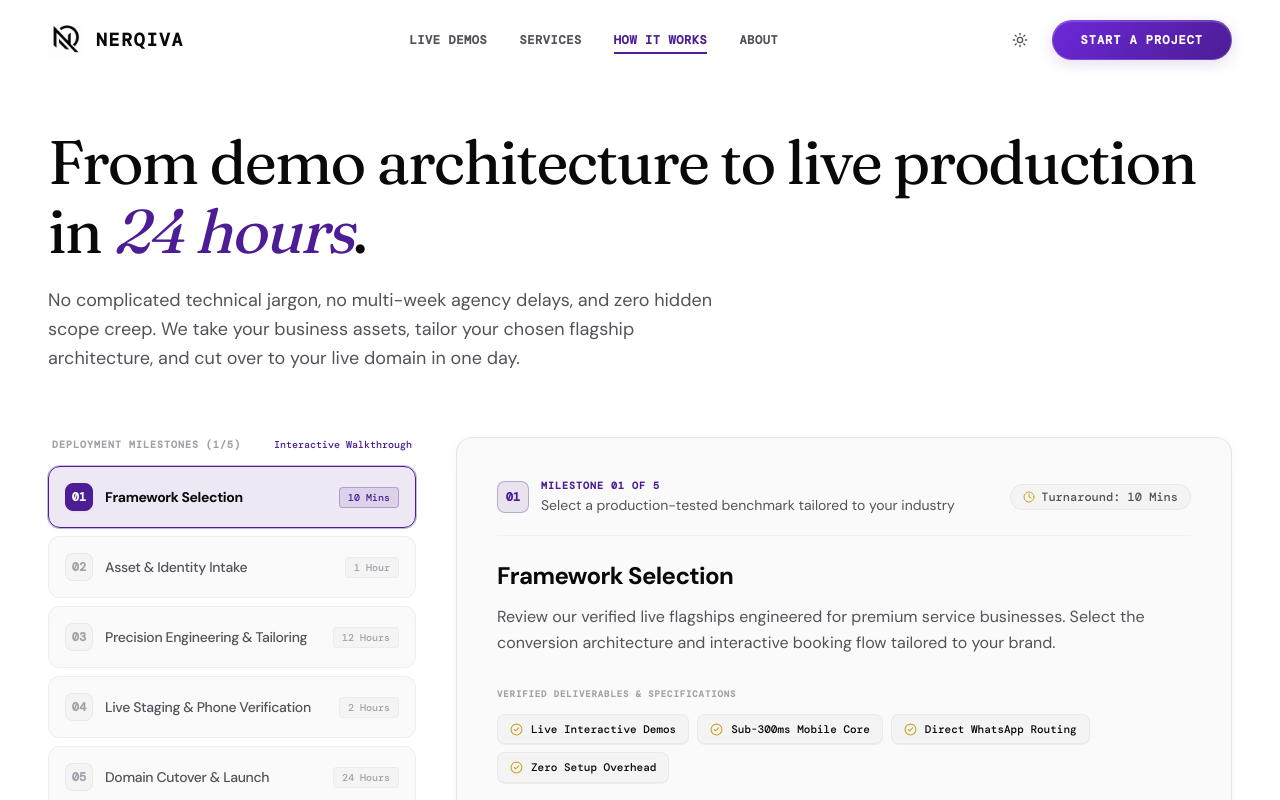
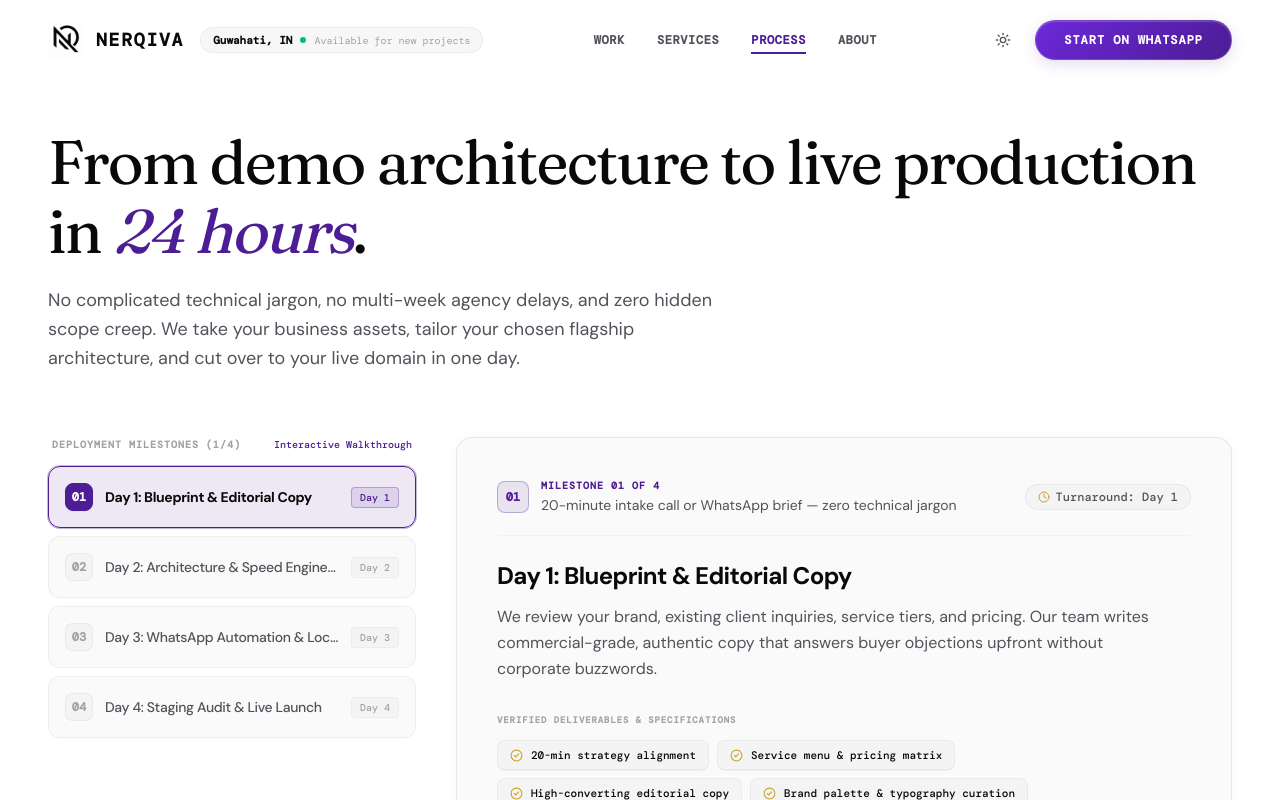
Before and after one commit to dipexplorer/nerqiva-agency-site, a Next.js app: page /process in a window 1280 px wide. Shown: the top 800 px of the page. Built offline with nearby package versions, Linux system fonts and the light colour scheme.

Commit message:
feat(homepage): complete high-conversion transformation across hero, problem, solution, process, guarantee and FAQ

```diff
--- a/src/components/FAQ.tsx
+++ b/src/components/FAQ.tsx
@@ -91,7 +91,7 @@ export default function FAQ() {
             Frequently asked <span className="italic font-normal text-accent">questions</span>.
           </h2>
           <p className="text-text-secondary text-base sm:text-lg leading-relaxed font-normal max-w-2xl mx-auto">
-            Direct, verified answers on delivery turnaround, code ownership, fixed pricing, and our 24-hour launch workflow.
+            Direct, verified answers on delivery turnaround, code ownership, fixed pricing, and our 4-Day Sprint launch workflow.
           </p>
         </div>
 
--- a/src/components/Navigation.tsx
+++ b/src/components/Navigation.tsx
@@ -8,9 +8,9 @@ import BrandLogo from "./BrandLogo";
 import { ThemeToggle } from "./ThemeToggle";
 
 const NAV_ITEMS = [
-  { label: "Live Demos", href: "/work" },
+  { label: "Work", href: "/work" },
   { label: "Services", href: "/solutions" },
-  { label: "How It Works", href: "/process" },
+  { label: "Process", href: "/process" },
   { label: "About", href: "/about" },
 ];
 
@@ -54,13 +54,22 @@ export default function Navigation() {
         }`}
       >
         <div className="section-container flex items-center justify-between">
-          {/* Logo */}
+          {/* Logo & Location Micro-Badge */}
+          <div className="flex items-center gap-4">
             <Link href="/" className="flex items-center gap-3 group shrink-0">
               <BrandLogo className="h-9 w-9" />
               <span className="font-mono text-lg font-bold tracking-widest text-text-primary group-hover:text-accent transition-colors duration-300">
                 NERQIVA
               </span>
             </Link>
+
+            {/* Subtle Local Trust Badge */}
+            <div className="hidden lg:inline-flex items-center gap-2 px-3 py-1 rounded-full bg-bg-secondary/70 border border-border/60 font-mono text-[11px] text-text-secondary select-none">
+              <span className="font-semibold text-text-primary">Guwahati, IN</span>
+              <span className="w-1.5 h-1.5 rounded-full bg-emerald-500 animate-pulse" />
+              <span className="text-[10px] text-text-tertiary">Available for new projects</span>
+            </div>
+          </div>
 
           {/* Desktop nav */}
           <div className="hidden md:flex items-center gap-8">
@@ -87,12 +96,14 @@ export default function Navigation() {
           {/* CTA */}
           <div className="hidden md:flex items-center gap-4">
             <ThemeToggle />
-            <Link
-              href="/contact"
-              className="btn-primary py-2 px-5 text-xs font-mono font-bold tracking-wider"
+            <a
+              href="https://wa.me/918724932985?text=Hi%20NERQIVA,%20I'd%20like%20to%20discuss%20a%20website%20project%20for%20my%20business."
+              target="_blank"
+              rel="noopener noreferrer"
+              className="btn-primary py-2 px-4 text-xs font-mono font-bold tracking-wider flex items-center gap-2 shadow-sm"
             >
-              Start a Project
-            </Link>
+              <span>Start on WhatsApp</span>
+            </a>
           </div>
 
           {/* Mobile toggle */}
@@ -141,23 +152,22 @@ export default function Navigation() {
         ))}
 
         <div className="flex flex-col items-center gap-3 mt-4 w-64">
+          <a
+            href="https://wa.me/918724932985?text=Hi%20NERQIVA,%20I'd%20like%20to%20discuss%20a%20website%20project%20for%20my%20business."
+            target="_blank"
+            rel="noopener noreferrer"
+            onClick={() => setIsOpen(false)}
+            className="btn-primary w-full py-3.5 text-center text-xs font-mono font-bold tracking-wider rounded-lg flex items-center justify-center gap-2"
+          >
+            <span>Start on WhatsApp</span>
+          </a>
           <Link
             href="/contact"
             onClick={() => setIsOpen(false)}
-            className="btn-primary w-full py-3.5 text-center text-xs font-mono font-bold tracking-wider rounded-lg"
-          >
-            Start a Project
-          </Link>
-          <a
-            href="https://wa.me/918724932985?text=Hi%20NERQIVA,%20I'd%20like%20to%20discuss%20a%20project%20for%20my%20business."
-            target="_blank"
-            rel="noopener noreferrer"
-            onClick={() => setIsOpen(false)}
             className="w-full py-3 text-center text-xs font-mono font-semibold border border-border/80 text-text-secondary hover:text-accent rounded-lg flex items-center justify-center gap-2"
           >
-            <span className="w-1.5 h-1.5 rounded-full bg-emerald-500 animate-pulse" />
-            <span>WhatsApp (+91 87249 32985)</span>
-          </a>
+            <span>Submit Detailed Scope</span>
+          </Link>
           <div className="pt-2">
             <ThemeToggle />
           </div>
--- a/src/components/ProblemSection.tsx
+++ b/src/components/ProblemSection.tsx
@@ -17,12 +17,40 @@ interface ProblemItem {
 
 const PROBLEMS: ProblemItem[] = [
   {
+    id: "dms",
+    label: "You lose customers in your Instagram DMs",
+    subtitle: "By the time you reply, they've already booked someone else.",
+    detail: "A potential client reaches out on Instagram at 10 PM inquiring about bridal rates or private sessions. You see it the next morning. They already confirmed with a competitor at 10:30 PM. In high-ticket services, speed and immediacy determine who wins the deal.",
+    realCost: "Client DMs at 11 PM → You reply next morning → They already booked your competitor.",
+    solutionSummary: "Client lands on site → Taps service → WhatsApp pre-fills service & budget → In your chat in 5 seconds.",
+    wefix: [
+      "Prominent 1-tap WhatsApp booking button accessible from every page",
+      "Pre-filled service context so leads arrive qualified and ready to confirm",
+      "Transparent package guide and pricing visible without needing a protracted DM exchange"
+    ],
+    cta: "Stop losing DM inquiries"
+  },
+  {
+    id: "mobile",
+    label: "Your website looks bad or loads slow on phones",
+    subtitle: "Over 85% of your visitors are on mobile. Is it turning them away?",
+    detail: "Over 85% of your clients find you on their phone. If your site takes 5 seconds to load, has tiny unreadable text, or squished buttons, it creates an immediate perception of low quality. A clunky mobile experience damages your brand before you ever get to speak with them.",
+    realCost: "Over 85% visit on mobile → Slow load or broken menu → Visitor bounces in 3 seconds.",
+    solutionSummary: "Sub-second mobile speed → Tested on Jio & Airtel 4G → Instant professional trust.",
+    wefix: [
+      "Sub-second load times optimized for local 4G/5G mobile connections",
+      "Generous touch targets and intuitive navigation — no pinching or horizontal zooming",
+      "Editorial visual design that communicates the real luxury quality of your work"
+    ],
+    cta: "Modernize my mobile experience"
+  },
+  {
     id: "invisible",
-    label: "Nobody can find you online",
-    subtitle: "Your competitors show up on Google. You don't.",
-    detail: "When someone searches \u201cbest bridal makeup artist near me\u201d or \u201cfitness studio in Guwahati,\u201d your business doesn't appear. That high-value customer books someone else — not because your craft is worse, but because you were invisible at the exact moment they were ready to spend.",
-    realCost: "You lose high-intent local discovery searches every day to whoever holds the top 3 spots on Google Maps.",
-    solutionSummary: "Verified Google Business profile, local search indexation, and a verified map presence.",
+    label: "Nobody can find your business on Google",
+    subtitle: "Your competitors show up on Google Maps. You don't.",
+    detail: "When someone searches \u201cbest bridal makeup artist near me\u201d or \u201cdental clinic in Guwahati,\u201d your business doesn't appear. That high-value customer books someone else — not because your craft is worse, but because you were invisible at the exact moment they were ready to spend.",
+    realCost: "Nearby clients search 'best clinic / salon near me' → Competitor appears #1 → You lose the booking.",
+    solutionSummary: "Structured Google Business Profile & Local Schema → High search ranking & 1-tap call/directions.",
     wefix: [
       "Google Business Profile verified and calibrated for local search ranking",
       "Fast-loading digital storefront optimized for high-intent local keywords",
@@ -31,40 +59,12 @@ const PROBLEMS: ProblemItem[] = [
     cta: "Fix my Google visibility"
   },
   {
-    id: "dms",
-    label: "You lose customers in your DMs",
-    subtitle: "By the time you reply, they've already booked someone else.",
-    detail: "A potential client reaches out on Instagram at 10 PM inquiring about bridal rates or private sessions. You see it the next morning. They already confirmed with a competitor at 10:30 PM. In high-ticket services, speed and immediacy determine who wins the deal.",
-    realCost: "Delayed manual replies are the #1 reason warm leads go cold and choose faster competitors.",
-    solutionSummary: "Instant 1-tap WhatsApp booking button and 24/7 automated inquiry response.",
-    wefix: [
-      "Prominent 1-tap WhatsApp booking button accessible from every page",
-      "Automated greeting and intake questions so leads are handled even outside working hours",
-      "Transparent package guide and pricing visible without needing a protracted DM exchange"
-    ],
-    cta: "Stop losing DM inquiries"
-  },
-  {
-    id: "mobile",
-    label: "Your website looks bad on phones",
-    subtitle: "Most of your visitors are on mobile. Is it turning them away?",
-    detail: "Over 85% of your clients find you on their phone. If your site takes 5 seconds to load, has tiny unreadable text, or squished buttons, it creates an immediate perception of low quality. A clunky mobile experience damages your brand before you ever get to speak with them.",
-    realCost: "A frustrating mobile experience erodes credibility instantly, making premium pricing harder to justify.",
-    solutionSummary: "Ultra-responsive mobile-first design engineered for speed, thumb interaction, and aesthetic elegance.",
-    wefix: [
-      "Sub-second load times optimized for local 4G/5G mobile connections",
-      "Generous touch targets and intuitive navigation — no pinching or horizontal zooming",
-      "Editorial visual design that communicates the real luxury quality of your work"
-    ],
-    cta: "Modernize my mobile experience"
-  },
-  {
     id: "bookings",
-    label: "No easy way for clients to book",
+    label: "No easy way for clients to view packages & book",
     subtitle: "If booking takes effort, busy clients simply won't bother.",
     detail: "When booking requires multi-day back-and-forth messaging, sending photos, asking for payment details, and manual coordination, clients lose momentum. High-paying clients especially expect a smooth, organized booking flow that respects their time.",
-    realCost: "Friction-heavy booking processes filter out busy, high-paying clients who won't tolerate inconvenience.",
-    solutionSummary: "Streamlined 1-step direct inquiry funnel straight to your WhatsApp or appointment calendar.",
+    realCost: "Endless 'Price please' comments & back-and-forth messaging → 70% of prospective clients disappear.",
+    solutionSummary: "Transparent package menus & real client photos → Zero friction → Client arrives ready to confirm.",
     wefix: [
       "Upfront package breakdowns and deliverables that eliminate awkward negotiation",
       "Structured inquiry form that captures date, service, and requirements in one single submission",
@@ -75,8 +75,8 @@ const PROBLEMS: ProblemItem[] = [
 ];
 
 export default function ProblemSection() {
-  const [activeId, setActiveId] = useState<string>("invisible");
-  const [mobileExpandedId, setMobileExpandedId] = useState<string | null>("invisible");
+  const [activeId, setActiveId] = useState<string>("dms");
+  const [mobileExpandedId, setMobileExpandedId] = useState<string | null>("dms");
   const activeProblem = PROBLEMS.find((p) => p.id === activeId) || PROBLEMS[0];
 
   return (
@@ -171,14 +171,14 @@ export default function ProblemSection() {
                       </p>
                     </div>
 
-                    {/* Before vs After Contrast (Tailored per problem, zero infomercial spam) */}
+                    {/* Before vs After Contrast: The Current Leak vs The Nerqiva System */}
                     <div className="grid sm:grid-cols-2 gap-3.5 my-1">
                       {/* Current Obstacle */}
-                      <div className="bg-bg-secondary/60 border border-border rounded-xl p-4 flex flex-col justify-between shadow-2xs">
+                      <div className="bg-rose-500/4 border border-rose-500/20 rounded-xl p-4 flex flex-col justify-between shadow-2xs">
                         <div className="flex items-center gap-1.5 mb-2">
                           <XCircle size={14} className="text-rose-500 shrink-0" />
-                          <span className="font-mono text-[10px] font-bold uppercase tracking-wider text-text-secondary">
-                            Without NERQIVA
+                          <span className="font-mono text-[10px] font-bold uppercase tracking-wider text-rose-500">
+                            The Current Leak
                           </span>
                         </div>
                         <p className="text-xs text-text-secondary font-medium leading-relaxed">
@@ -187,11 +187,11 @@ export default function ProblemSection() {
                       </div>
 
                       {/* Tailored Solution */}
-                      <div className="bg-accent/5 border border-accent/20 rounded-xl p-4 flex flex-col justify-between shadow-2xs">
+                      <div className="bg-emerald-500/4 border border-emerald-500/25 rounded-xl p-4 flex flex-col justify-between shadow-2xs">
                         <div className="flex items-center gap-1.5 mb-2">
-                          <CheckCircle2 size={14} className="text-accent shrink-0" />
-                          <span className="font-mono text-[10px] font-bold uppercase tracking-wider text-accent">
-                            With NERQIVA
+                          <CheckCircle2 size={14} className="text-emerald-500 shrink-0" />
+                          <span className="font-mono text-[10px] font-bold uppercase tracking-wider text-emerald-600">
+                            The Nerqiva System
                           </span>
                         </div>
                         <p className="text-xs text-text-primary font-medium leading-relaxed">
@@ -293,13 +293,13 @@ export default function ProblemSection() {
                           {problem.detail}
                         </p>
 
-                        {/* Contrast Boxes */}
+                        {/* Contrast Boxes: The Current Leak vs The Nerqiva System */}
                         <div className="flex flex-col gap-2.5">
-                          <div className="bg-bg-secondary/70 border border-border rounded-lg p-3">
+                          <div className="bg-rose-500/4 border border-rose-500/20 rounded-lg p-3">
                             <div className="flex items-center gap-1.5 mb-1">
                               <XCircle size={13} className="text-rose-500 shrink-0" />
-                              <span className="font-mono text-[9px] font-bold uppercase tracking-wider text-text-secondary">
-                                Without NERQIVA
+                              <span className="font-mono text-[9px] font-bold uppercase tracking-wider text-rose-500">
+                                The Current Leak
                               </span>
                             </div>
                             <p className="text-xs text-text-secondary font-medium">
@@ -307,11 +307,11 @@ export default function ProblemSection() {
                             </p>
                           </div>
 
-                          <div className="bg-accent/5 border border-accent/20 rounded-lg p-3">
+                          <div className="bg-emerald-500/4 border border-emerald-500/25 rounded-lg p-3">
                             <div className="flex items-center gap-1.5 mb-1">
-                              <CheckCircle2 size={13} className="text-accent shrink-0" />
-                              <span className="font-mono text-[9px] font-bold uppercase tracking-wider text-accent">
-                                With NERQIVA
+                              <CheckCircle2 size={13} className="text-emerald-500 shrink-0" />
+                              <span className="font-mono text-[9px] font-bold uppercase tracking-wider text-emerald-600">
+                                The Nerqiva System
                               </span>
                             </div>
                             <p className="text-xs text-text-primary font-medium">
--- a/src/components/Process.tsx
+++ b/src/components/Process.tsx
@@ -176,10 +176,10 @@ export default function Process({ hideHeader = false }: ProcessProps) {
               className="font-serif text-text-primary leading-[1.15] mb-4 tracking-tight"
               style={{ fontSize: "clamp(2.25rem, 4.5vw, 3.5rem)", letterSpacing: "-0.03em" }}
             >
-              A deployment process engineered for <span className="italic font-normal">clarity</span>.
+              The 4-Day Sprint: From intake to <span className="italic font-normal">live revenue</span>.
             </h2>
             <p className="text-text-secondary text-base sm:text-lg leading-relaxed font-normal">
-              From architecture selection to live domain cutover in 24 hours. Clear milestones, transparent deliverables, and zero technical friction.
+              No months-long agency delays or endless back-and-forth. Clear daily milestones, verified deliverables, and real phone testing before your live domain cutover.
             </p>
           </div>
         )}
--- a/src/components/WhyUs.tsx
+++ b/src/components/WhyUs.tsx
@@ -15,9 +15,9 @@ export default function WhyUs() {
     {
       id: "speed",
       icon: <Zap size={18} className="text-accent" />,
-      title: "Guaranteed 24-Hour Deployment",
-      body: "No 8-week agency runarounds or endless scope creep. We operate with strict, transparent milestones to take your business from asset intake to verified live cutover in 24 hours.",
-      emphasis: "24-Hour SLA",
+      title: "Guaranteed 4-Day Sprint",
+      body: "No 8-week agency runarounds or endless scope creep. We operate with strict, transparent milestones to take your business from intake to verified live cutover in 4 days.",
+      emphasis: "4-Day SLA",
     },
     {
       id: "founder",
--- a/src/data/process.ts
+++ b/src/data/process.ts
@@ -10,48 +10,39 @@ export interface ProcessStep {
 
 export const PROCESS_STEPS: ProcessStep[] = [
   {
-    id: "select",
+    id: "blueprint",
     number: "01",
-    title: "Framework Selection",
-    tagline: "Select a production-tested benchmark tailored to your industry",
-    timeframe: "10 Mins",
-    description: "Review our verified live flagships engineered for premium service businesses. Select the conversion architecture and interactive booking flow tailored to your brand.",
-    details: ["Live Interactive Demos", "Sub-300ms Mobile Core", "Direct WhatsApp Routing", "Zero Setup Overhead"],
+    title: "Day 1: Blueprint & Editorial Copy",
+    tagline: "20-minute intake call or WhatsApp brief — zero technical jargon",
+    timeframe: "Day 1",
+    description: "We review your brand, existing client inquiries, service tiers, and pricing. Our team writes commercial-grade, authentic copy that answers buyer objections upfront without corporate buzzwords.",
+    details: ["20-min strategy alignment", "Service menu & pricing matrix", "High-converting editorial copy", "Brand palette & typography curation"],
   },
   {
-    id: "details",
+    id: "architecture",
     number: "02",
-    title: "Asset & Identity Intake",
-    tagline: "Frictionless intake of your assets and business details",
-    timeframe: "1 Hour",
-    description: "Transmit your logos, photography, service tier pricing, and contact credentials directly via WhatsApp or email. No cumbersome onboarding forms or technical portals.",
-    details: ["Brand Identity & Color Tokens", "Tiered Service Menu & Rates", "Direct WhatsApp Routing Target", "Google Business Profile Sync"],
+    title: "Day 2: Architecture & Speed Engineering",
+    tagline: "Custom Next.js frontend built for sub-second mobile performance",
+    timeframe: "Day 2",
+    description: "We code your custom digital storefront from scratch using Next.js and Tailwind. Every hero section, photo gallery, and service card is optimized for instantaneous loading on real 4G/5G mobile connections.",
+    details: ["Custom responsive design", "Sub-second load on Jio/Airtel 4G", "Retina photo optimization", "Zero slow WordPress plugins"],
   },
   {
-    id: "customize",
+    id: "automation",
     number: "03",
-    title: "Precision Engineering & Tailoring",
-    tagline: "Bespoke interface styling and conversion optimization",
-    timeframe: "12 Hours",
-    description: "We tailor the architecture with your verified branding, write commercial-grade copy, optimize every asset for instantaneous mobile loading, and configure lead tracking.",
-    details: ["Custom Component Styling", "Lighthouse 95+ Performance", "Pre-Filled WhatsApp CTAs", "Local Structured SEO Schema"],
-  },
-  {
-    id: "test",
-    number: "04",
-    title: "Live Staging & Phone Verification",
-    tagline: "Direct mobile verification on your actual device",
-    timeframe: "2 Hours",
-    description: "Receive a private staging link directly on your smartphone. Verify booking interactions, touch targets, and visual polish on real hardware before public deployment.",
-    details: ["Private Staging URL", "Cross-Device Touch Verification", "WhatsApp Message Flow Audit", "Same-Day Fine Adjustments"],
+    title: "Day 3: WhatsApp Automation & Local Search",
+    tagline: "Connecting your inquiry funnels directly into your daily workflow",
+    timeframe: "Day 3",
+    description: "We wire the 1-tap WhatsApp booking button with pre-filled service and budget parameters. We configure your Google Business Profile, verified local Maps pin, and structured SEO schema so local buyers discover you first.",
+    details: ["1-tap WhatsApp lead flow", "Pre-filled client inquiry text", "Google Maps location calibration", "Local structured schema SEO"],
   },
   {
     id: "launch",
-    number: "05",
-    title: "Domain Cutover & Launch",
-    tagline: "Public launch with guaranteed 24-hour turnaround",
-    timeframe: "24 Hours",
-    description: "We bind your custom domain with enterprise SSL, configure global edge caching, and execute final DNS cutover. Your flagship starts capturing customer inquiries immediately.",
-    details: ["Instant SSL & Custom Domain", "Direct Inbound Lead Flow", "Google Maps & Search Indexing", "Managed Serverless Hosting"],
+    number: "04",
+    title: "Day 4: Staging Audit & Live Launch",
+    tagline: "Verified on your personal phone before public domain cutover",
+    timeframe: "Day 4",
+    description: "You receive a private staging URL to test on your own smartphone. Once you approve, we configure DNS, attach your custom domain with enterprise SSL, and launch your live revenue engine.",
+    details: ["Private mobile staging link", "End-to-end booking test", "Custom domain & SSL cutover", "Live client acquisition begins"],
   },
 ];
```
Also changed, not shown: src/components/ClosingSection.tsx (+21 -1 lines), src/components/Hero.tsx (+25 -13 lines), src/components/SolutionBuilder.tsx (+35 -35 lines). Lines whose indentation alone changed are shown as unchanged.
